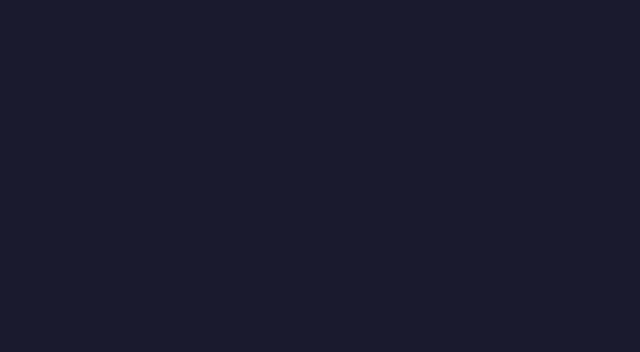
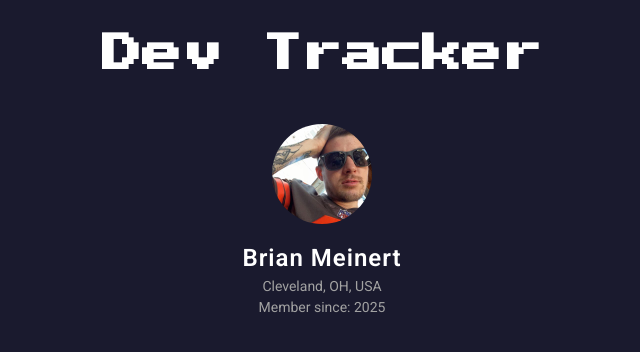
Before and after one commit to bmeinert8/tracking-app, a website: page index.html in a window 1280 px wide. Shown: the whole page, without its empty margins (318-958 px from the left). Drawn offline with Linux system fonts and the light colour scheme.

Commit message:
Add profile section with user information and profile picture to index.html

```diff
--- a/CSS/styles.css
+++ b/CSS/styles.css
@@ -39,7 +39,6 @@ html, body {
   color: var(--TextPrimary);
   display: flex;
   justify-content: center;
-  align-items: center;
 }
 
 img, picture, video, canvas, svg {
@@ -66,6 +65,7 @@ p, h1, h2, h3, h4, h5, h6 {
   font-weight: 700;
   margin-bottom: 1rem;
   text-align: center;
+  margin-bottom: 2.5rem;
 }
 
 .text-preset-1 {
@@ -87,6 +87,11 @@ p, h1, h2, h3, h4, h5, h6 {
 }
 
 /* Layout */
+header {
+   margin-top: 1.5rem;
+}
+
+
 .profile__section {
   display: flex;
   flex-direction: column;
@@ -98,3 +103,11 @@ p, h1, h2, h3, h4, h5, h6 {
 .info-container{
   text-align: center;
 }
+
+.profile-image {
+  width: 100px;
+  height: 100px;
+  border-radius: 50%;
+  object-fit: cover;
+  object-position: center;
+}
--- a/index.html
+++ b/index.html
@@ -14,7 +14,25 @@
 </head>
 <body>
   <header>
+    <h1 class="title-text">Dev Tracker</h1>
+    <section class="profile__section">
+      <img class="profile-image" src="images/profile-picture.jpeg" alt="Profile picture of the user account">
+      <div class="info-container">
+        <p class="text-preset-1">Brian Meinert</p>
+        <p class="text-preset-3">Cleveland, OH, USA</p>
+        <p class="text-preset-3">Member since: 2025</p>
+      </div>
+    </section>
   </header>
+  <main>
+    <section class="commit-section">
+
+    </section>
+    <section class="time-section">
+
+    </section>
+    <section class="language-section"></section>
+  </main>
 
 </body>
 </html>
```
Also changed, not shown: images/profile-picture.jpeg (added).
